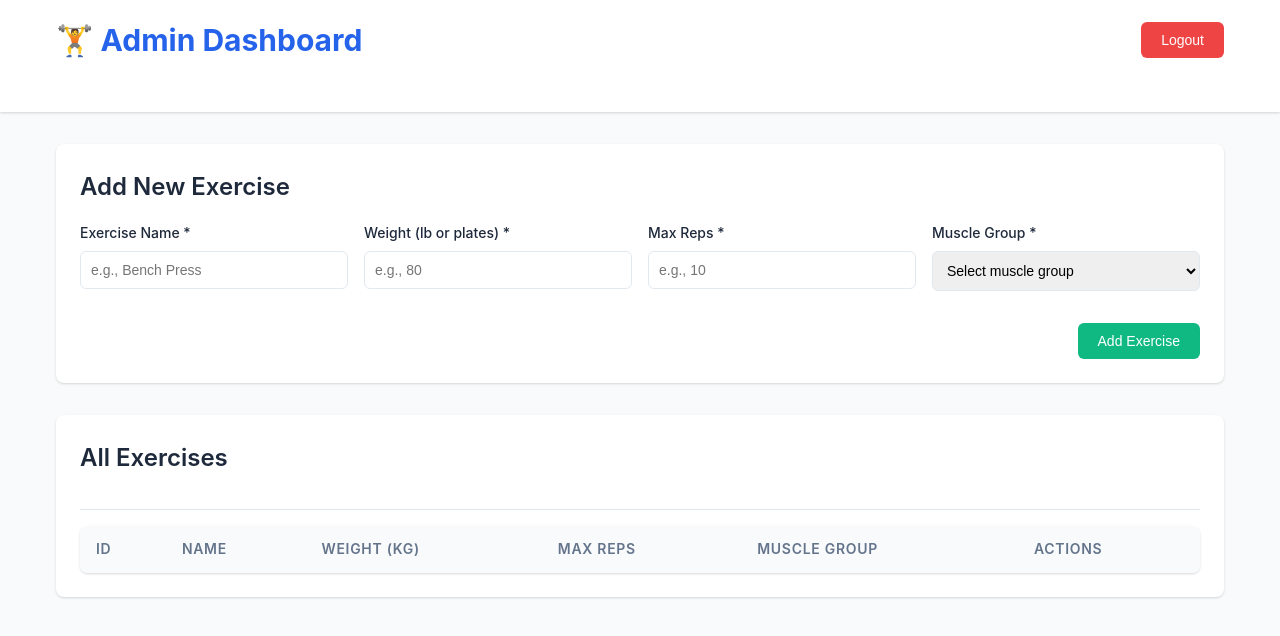
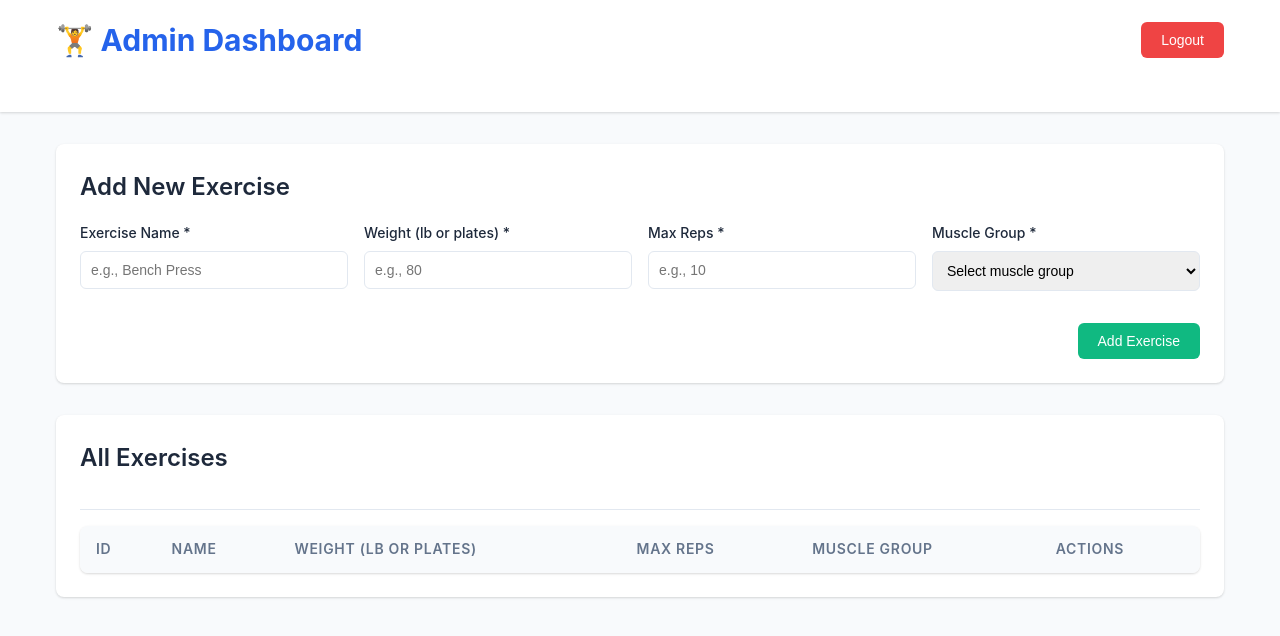
Before and after one commit to light-roast/TraningDailyTrackerFront, a plain HTML site: page admin.html in a window 1280 px wide. Drawn offline with Linux system fonts and the light colour scheme; no server answers; sample sign-in values are in the browser's storage.

Commit message:
Update used weight

```diff
--- a/admin.html
+++ b/admin.html
@@ -111,7 +111,7 @@
                         <tr>
                             <th>ID</th>
                             <th>Name</th>
-                            <th>Weight (kg)</th>
+                            <th>Weight (lb or plates)</th>
                             <th>Max Reps</th>
                             <th>Muscle Group</th>
                             <th>Actions</th>
```
